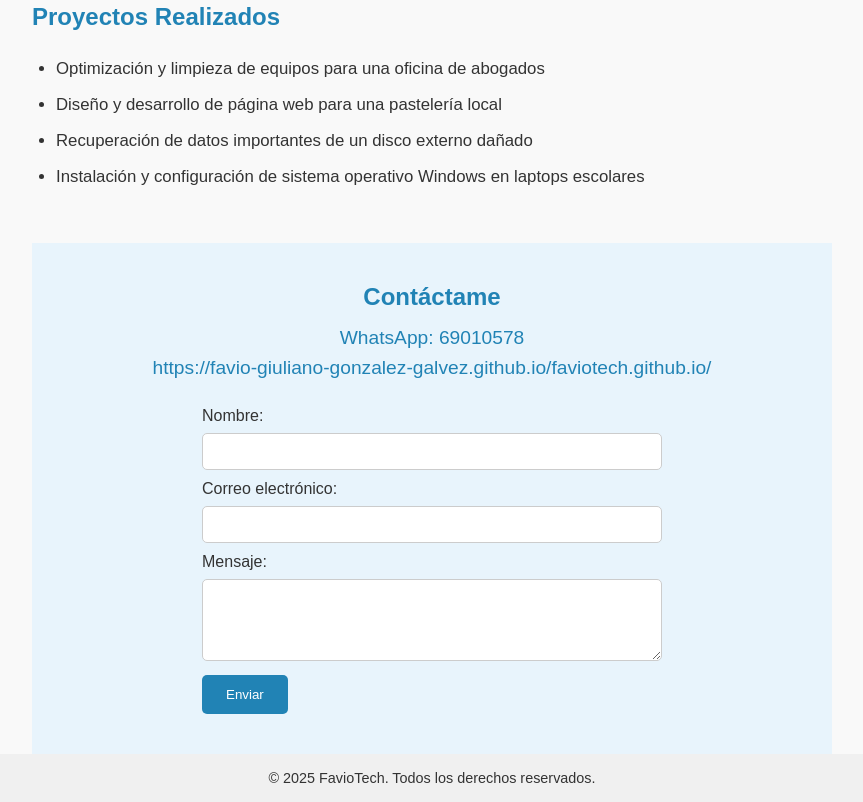
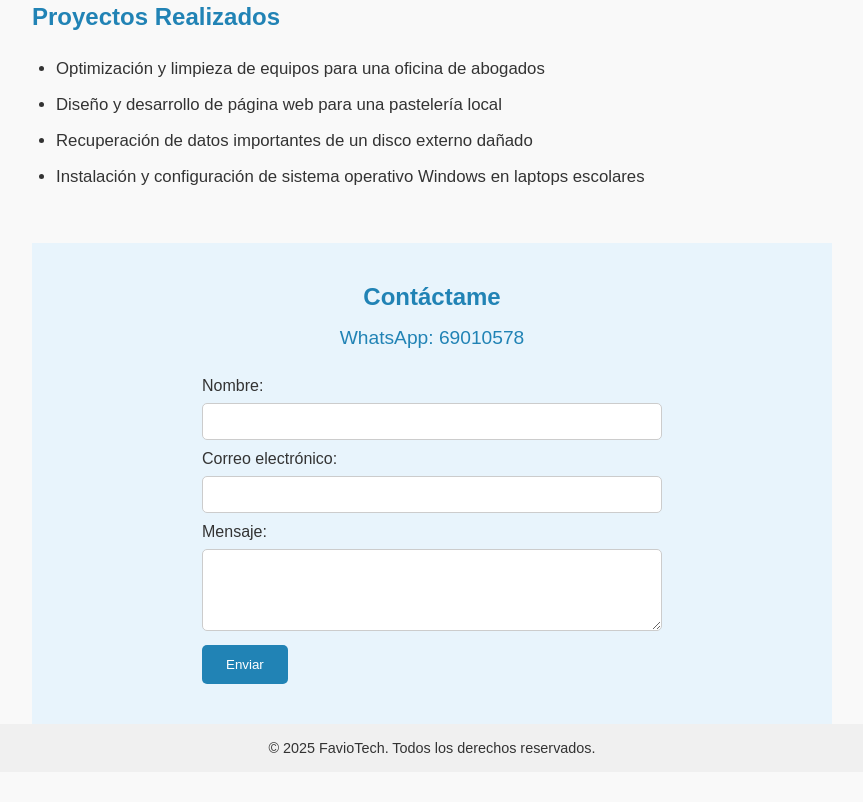
Before and after one commit to Favio-Giuliano-Gonzalez-Galvez/faviotech.github.io, a plain HTML site: page index.html in a window 1280 px wide. Shown: the part 1274-2076 px from the top of the page, without its empty margins (208-1071 px from the left). After the commit the page ends 2046 px from the top, so only its background shows below. Drawn offline with Linux system fonts and the light colour scheme.

Commit message:
Actualizar index.html

```diff
--- a/index.html
+++ b/index.html
@@ -145,7 +145,7 @@
   <section class="section contact" id="contacto">
     <h2>Contáctame</h2>
     <a href="https://wa.me/59169010578" target="_blank">WhatsApp: 69010578</a>
-    <a href="#">https://favio-giuliano-gonzalez-galvez.github.io/faviotech.github.io/</a>
+
 
     <form action="#" method="post">
       <label for="name">Nombre:</label>
```
